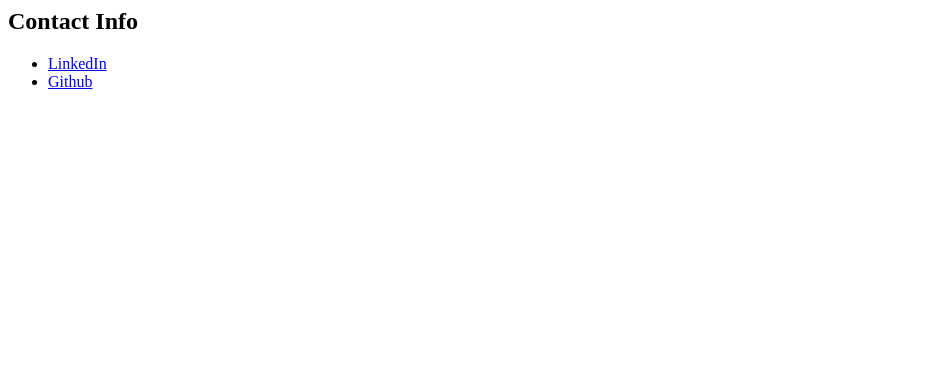
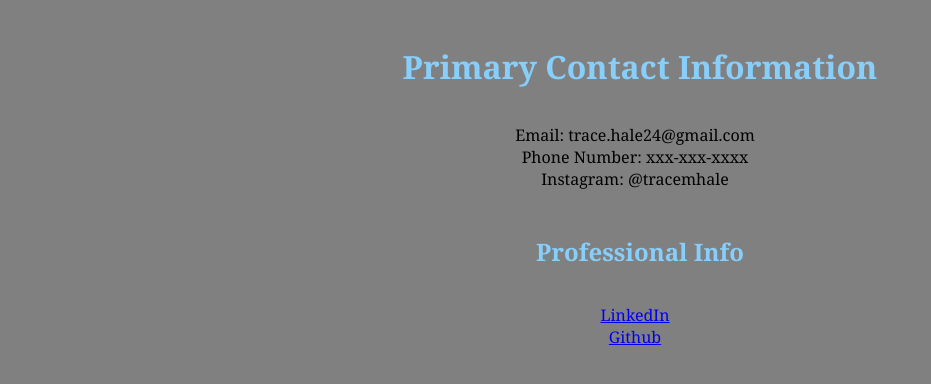
Before and after one commit to TraceHale24/portfolio, a plain HTML site: page Contact.html in a window 1280 px wide. Shown: the whole page, without its empty margins (0-931 px from the left). Drawn offline with Linux system fonts and the light colour scheme.

Commit message:
"Added new Style Sheet and updated to organize"

```diff
--- a/Contact.html
+++ b/Contact.html
@@ -1,6 +1,21 @@
-<h2>Contact Info</h2>
-<ul>
-    <li><a href = 'http://www.linkedin.com/in/trace-hale-b3a998169'>LinkedIn</a></li>
-    <li><a href = 'https://github.com/TraceHale24'>Github</a></li>
+<!DOCTYPE html>
 
-</ul>
+<html lang = 'en'>
+    <head>
+        <meta charset="UTF-8"/>
+        <title>Contact Info</title>
+        <link rel = 'stylesheet' href = contactsStyle.css>
+    </head>
+    <h1>Primary Contact Information</h1>
+    <ul class = 'contact'>
+        <li>Email: trace.hale24@gmail.com</li>
+        <li>Phone Number: xxx-xxx-xxxx</li>
+        <li>Instagram: @tracemhale</li>
+    </ul>
+    <h2>Professional Info</h2>
+    <ul class = 'contact'>
+        <li><a href = 'http://www.linkedin.com/in/trace-hale-b3a998169'>LinkedIn</a></li>
+        <li><a href = 'https://github.com/TraceHale24'>Github</a></li>
+
+    </ul>
+</html>
--- /dev/null
+++ b/contactsStyle.css
@@ -0,0 +1,43 @@
+.contact {
+    list-style-type: none;
+    text-align: center;
+}
+
+h1, h2 {
+    padding: 20px 10px 20px 10px;
+    border: 1px none #5D6063;
+    margin-top: 25px;
+    margin-bottom: 10px;
+    background-color: gray;
+    font-family: Georgia, 'Times New Roman', Times, serif;
+    color: lightskyblue;
+    display: block;
+    margin-left: 300px;
+    margin-right: 300px;
+    text-align: center;
+
+}
+
+title {
+    margin-top: 200px;
+}
+
+body {
+    font-family:Georgia, 'Times New Roman', Times, serif;
+    background-color: gray;
+    color: white;
+    margin-top: 10px;
+    margin-bottom: 10px;
+}
+
+li {
+
+    color: black;
+    background-color: gray ;
+    padding-right: 50px;
+}
+
+.work {
+    list-style-type: disc;
+    text-align: left;
+}
```
Also changed, not shown: index.html (+10 -3 lines), workExperience.html (+2 -2 lines), styles.css (line endings or trailing spaces).
